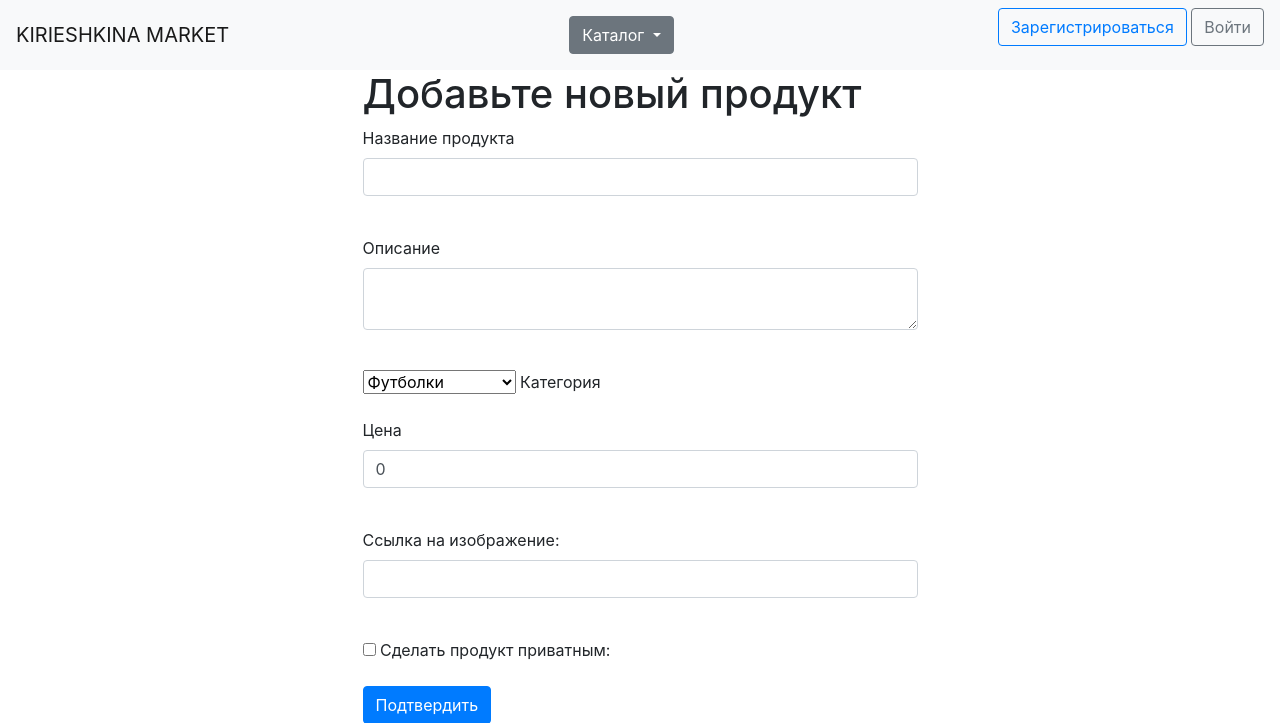
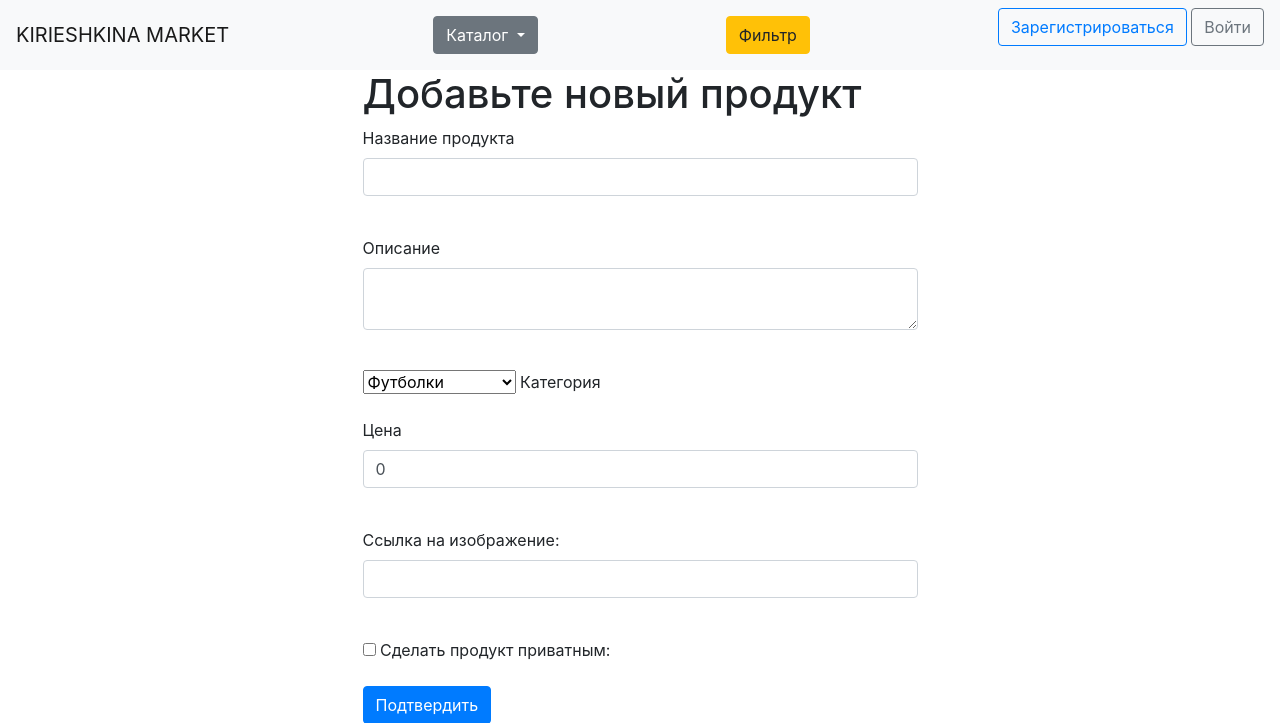
Before and after one commit to Yakushac/web_project, a Flask app: page /add_product in a window 1280 px wide. Shown: the top 723 px of the page. Run offline with Flask 3, Linux system fonts and the light colour scheme; some libraries are stand-ins or nearby versions.

Commit message:
Update base.html

```diff
--- a/templates/base.html
+++ b/templates/base.html
@@ -35,13 +35,14 @@
                 <a class="dropdown-item" href="/">Общее</a>
             </div>
         </div>
+        <a class="btn btn-warning" href="/search">Фильтр</a>
         {% if current_user.is_authenticated %}
-            <a class="navbar-brand" href="/home">{{ current_user.name }}</a>
+        <a class="navbar-brand" href="/home">{{ current_user.name }}</a>
         {% else %}
-            <p>
-                <a class="btn btn-outline-primary" href="/register">Зарегистрироваться</a>
-                <a class="btn btn-outline-secondary" href="/login">Войти</a>
-            </p>
+        <p>
+            <a class="btn btn-outline-primary" href="/register">Зарегистрироваться</a>
+            <a class="btn btn-outline-secondary" href="/login">Войти</a>
+        </p>
         {% endif %}
     </nav>
     <!-- Begin page content -->
```
